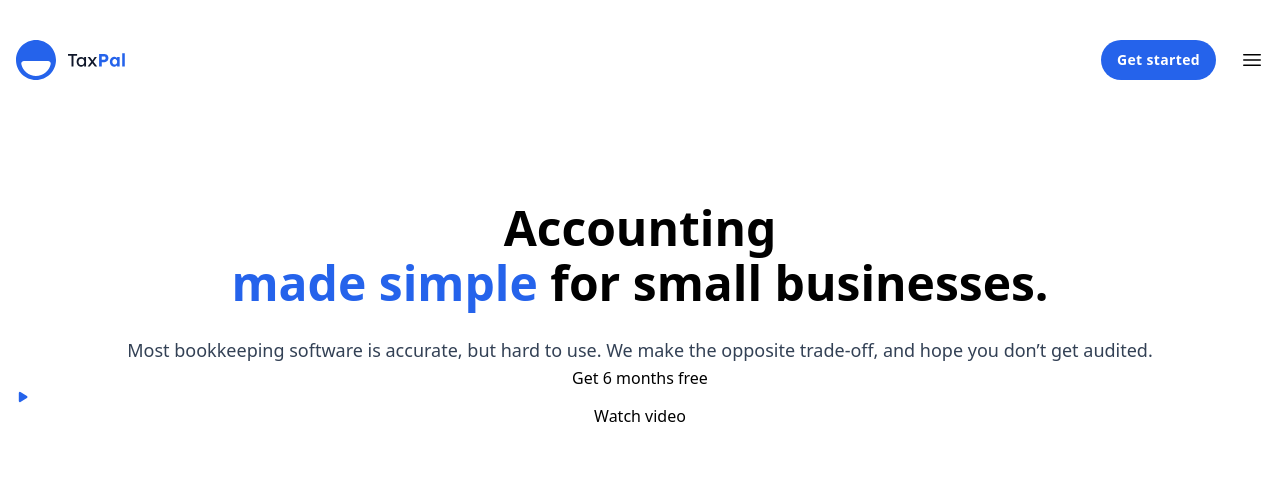
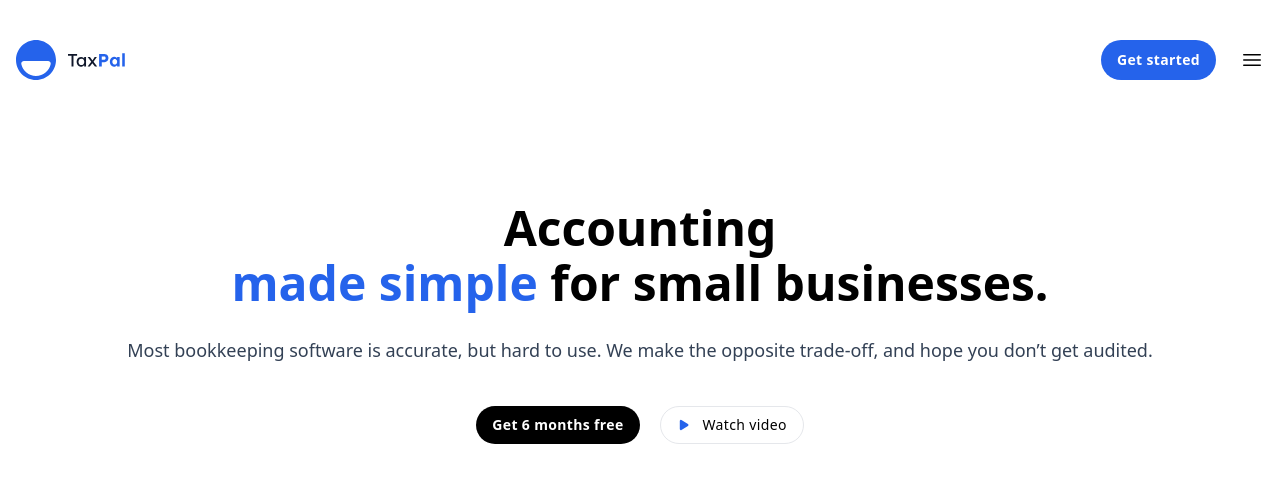
Before and after one commit to amine-omari/Taxpal-clone, a Next.js app: page / in a window 1280 px wide. Shown: the top 482 px of the page. Built offline with nearby package versions, Linux system fonts and the light colour scheme.

Commit message:
feat: add style to the buttons

```diff
--- a/components/FirstSection.jsx
+++ b/components/FirstSection.jsx
@@ -8,13 +8,13 @@ const FirstSection = () => {
       id: 1,
       text: "Get 6 months free",
       icon: false,
-      style: "",
+      style: "bg-black text-white font-semibold hover:bg-slate-700",
     },
     {
       id: 2,
       text: "Watch video",
       icon: true,
-      style: "",
+      style: "border space-x-3 hover:border-slate-300",
     },
   ];
   return (
@@ -30,11 +30,15 @@ const FirstSection = () => {
           Most bookkeeping software is accurate, but hard to use. We make the
           opposite trade-off, and hope you don’t get audited.
         </p>
-        <div>
+        <div className="mt-10 flex justify-center space-x-5">
           {buttonStyle.map(({ id, text, icon, style }) => (
-            <Link key={id} className={`${style}`} href="/">
-              {icon && <Play />}
-              {text}
+            <Link
+              key={id}
+              className={`${style} flex items-center rounded-full px-4 py-2 text-sm tracking-wide`}
+              href="/"
+            >
+              <span>{icon && <Play />}</span>
+              <p>{text}</p>
             </Link>
           ))}
         </div>
```
